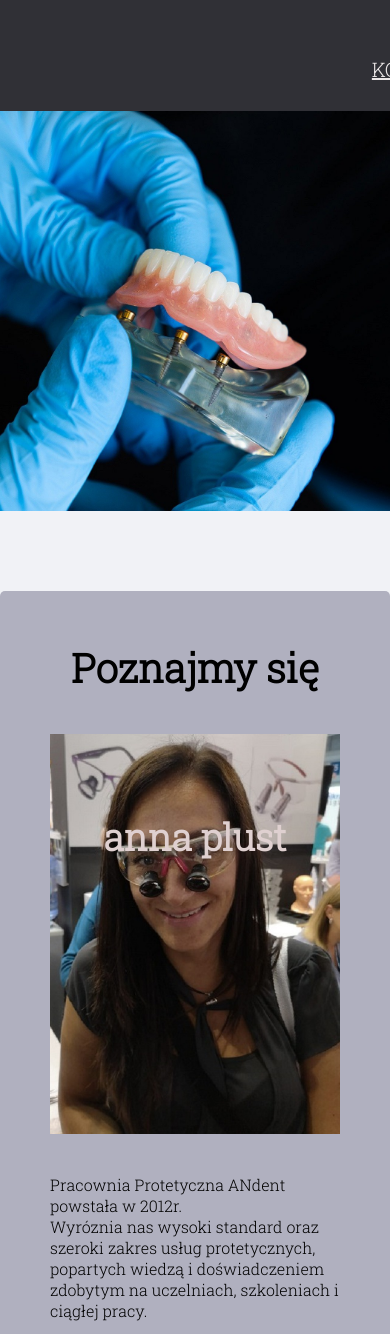
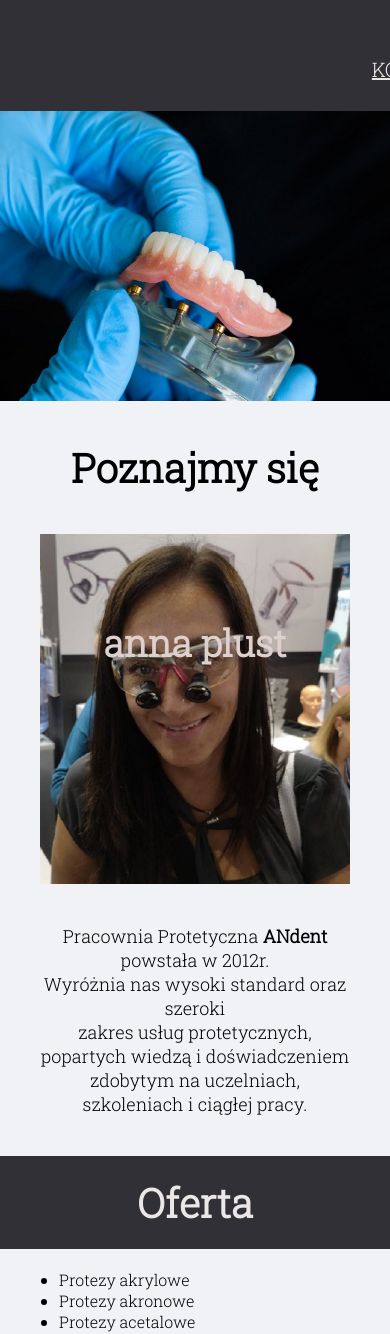
Before and after one commit to pkproject-office/PracowniaProtetyczna, a website: page index.html in a window 390 px wide. Shown: the part 299-1633 px from the top of the page. Drawn offline with Linux system fonts and the light colour scheme.

Commit message:
change responsive parameters

```diff
--- a/index.html
+++ b/index.html
@@ -45,11 +45,11 @@
                             uczestnicząc w wielu kursach.</p>
                     </div>
                 </div>
+                <p>Pracownia Protetyczna <strong>ANdent</strong> powstała w 2012r. <br>Wyróżnia nas wysoki standard oraz szeroki <br>zakres
+                    usług protetycznych, popartych wiedzą i doświadczeniem zdobytym na uczelniach, szkoleniach i
+                    ciągłej pracy.
+                </p>
             </div>
-            <p>Pracownia Protetyczna ANdent powstała w 2012r.<br> Wyróznia nas wysoki standard oraz szeroki zakres usług
-                protetycznych,<br> popartych wiedzą i doświadczeniem zdobytym na uczelniach, szkoleniach i ciągłej
-                pracy.
-            </p>
         </div>
     </div>
 
--- a/sass/style.scss
+++ b/sass/style.scss
@@ -1,4 +1,4 @@
-@import url('https://fonts.googleapis.com/css2?family=Dosis:wght@500&display=swap');
+@import url("https://fonts.googleapis.com/css2?family=Dosis:wght@500&display=swap");
 * {
   margin: 0;
   padding: 0;
@@ -7,7 +7,7 @@
 
 body {
   background-color: #f1f2f6;
-    font-family: 'Roboto Slab', serif;
+  font-family: "Roboto Slab", serif;
 }
 
 .container {
@@ -29,7 +29,7 @@ section {
 
 .slide {
   width: 100%;
-    height: 850px;
+  height: 750px;
 }
 
 .team {
@@ -40,10 +40,10 @@ section {
 
 nav {
   background: #303036;
-    position:static;
+  position: static;
   top: 10px;
   width: 100%;
-    display:flex;
+  display: flex;
   justify-content: space-around;
   align-items: center;
   min-height: 8vh;
@@ -52,12 +52,11 @@ nav {
 .logo {
   color: rgb(235, 231, 231);
   font-size: 30px;
-    font-family: 'Dosis', sans-serif;
+  font-family: "Dosis", sans-serif;
   line-height: 80px;
   padding: 0 100px;
   font-weight: bold;
   word-spacing: 6px;
-
 }
 
 .nav-links li {
@@ -75,15 +74,15 @@ nav {
 
 .nav-links li a:hover {
   color: #5e5e80;
-  transition: .5s;
+  transition: 0.5s;
 }
 
 .intro-container {
-    background-color: #b0b0bf;
   display: flex;
   padding: 30px;
-    width: 40%;
+  width: 45%;
   margin: 40px auto;
+  border: 2px solid #303036;
   border-radius: 5px;
 }
 
@@ -93,7 +92,7 @@ nav {
   margin: 20px;
 }
 
-.intro-contain p{
+.intro-contain p {
   padding: 20px;
 }
 
@@ -104,16 +103,21 @@ nav {
   flex-wrap: wrap;
 }
 
+.intro p {
+  text-align: center;
+  font-size: 18px;
+}
+
 .image {
   position: relative;
   flex: 1;
   max-width: 460px;
-    height: 400px;
+  height: 350px;
   margin: 20px;
   overflow: hidden;
 }
 
-.image img{
+.image img {
   opacity: 1;
   position: relative;
   vertical-align: top;
@@ -130,12 +134,12 @@ nav {
   position: absolute;
   top: 0;
   right: 0;
-    color:rgb(223, 208, 208);
+  color: rgb(223, 208, 208);
   width: 100%;
   height: 100%;
 }
 
-.image .details h2{
+.image .details h2 {
   text-align: center;
   font-size: 37px;
   text-transform: lowercase;
@@ -145,17 +149,17 @@ nav {
   transition-property: transform;
 }
 
-.image .details h2 span{
+.image .details h2 span {
   font-weight: 900;
 }
 
-.image:hover .details h2{
+.image:hover .details h2 {
   transform: translateY(-30px);
-  color:rgb(17, 16, 16);
+  color: rgb(17, 16, 16);
 }
 
 .image .details p {
-  margin: 30px 30px 0 30px;
+  margin: 20px 30px 0 30px;
   font-size: 17px;
   font-weight: 600;
   text-align: center;
@@ -167,14 +171,13 @@ nav {
 .image:hover .details p {
   opacity: 1;
   transform: translateY(-40px);
-  color:rgb(17, 16, 16);
+  color: rgb(17, 16, 16);
   font-weight: 600;
 }
 
 .introduction h2 {
   text-align: center;
   font-size: 40px;
-  margin: 40px auto;
   padding: 20px;
   background-color: #303036;
   color: rgb(235, 231, 231);
@@ -186,41 +189,40 @@ nav {
   margin: 40px auto;
 }
 
-.introduction-container ul{
-  display:inline-block;
+.introduction-container ul {
+  display: inline-block;
   flex-direction: column;
   justify-content: center;
 }
 
-.gallery h2{
+.gallery h2 {
   text-align: center;
   font-size: 40px;
-    margin: 40px auto;
   padding: 20px;
   background-color: #303036;
   color: rgb(235, 231, 231);
 }
 
-.gallery-container{
-    position:relative;
+.gallery-container {
+  position: relative;
   column-count: 4;
   padding: 20px;
   width: 80%;
   margin: 40px auto;
 }
 
-.gallery-image{
+.gallery-image {
   display: inline-block;
   margin-bottom: 10px;
   overflow: hidden;
 }
 
-.photogallery{
+.photogallery {
   width: 100%;
   transition: 0.25s ease-in-out;
 }
 
- .photogallery:hover{
+.photogallery:hover {
   transform: scale(1.1);
 }
 
@@ -243,13 +245,13 @@ nav {
 }
 
 .footer .logo-text {
-    font-family: 'Dosis', sans-serif;
+  font-family: "Dosis", sans-serif;
   word-spacing: 6px;
 }
 
-  .footer .footer-content h1{
+.footer .footer-content h1 {
   color: rgb(235, 231, 231);
-    margin-bottom:10px;
+  margin-bottom: 10px;
 }
 
 .footer .footer-content h2 {
@@ -277,26 +279,26 @@ nav {
   font-size: 20px;
   color: #81ecec;
   border-radius: 5px;
-    transition: all .3s;
+  transition: all 0.3s;
 }
 
 .footer .footer-content .about .socials a:hover {
   border: 1px solid white;
   color: white;
-    transition: all .3s;
+  transition: all 0.3s;
 }
 
-  .footer .footer-content .links p{
+.footer .footer-content .links p {
   display: block;
   margin-bottom: 3px;
   font-size: 16px;
-    transition: all .3s;
+  transition: all 0.3s;
 }
 
 .footer .footer-content .links p:hover {
   color: white;
   margin-left: 15px;
-    transition: all .2s;
+  transition: all 0.2s;
 }
 
 .footer .footer-bottom {
@@ -314,7 +316,7 @@ nav {
   color: #81ecec;
 }
 
-  .footer-bottom .bottomLink:hover{
+.footer-bottom .bottomLink:hover {
   color: rgb(235, 231, 231);
 }
 
@@ -333,25 +335,38 @@ nav {
   }
 }
 
-    @media (max-width: 768px){
+@media (max-width: 768px) {
+  .team {
+    height: 350px;
+    width: 100%;
+  }
 
-
-        .team{
-          height: 400px;
+  .slide {
     width: 100%;
+    height: 700px;
   }
 
   .image img {
     width: 100%;
   }
-        .image .details p{
+
+  .image .details p {
     font-size: 16px;
   }
 
   .intro-container {
+    margin: 0;
     width: 100%;
+    padding: 20px;
+    border: none;
   }
-        .gallery-container{
+
+  .introduction-container {
+    margin: 0 auto;
+  }
+
+  .gallery-container {
+    margin: 0 auto;
     column-count: 2;
   }
 }
```
Also changed, not shown: css/style.css, 1 other file. Lines whose indentation alone changed are shown as unchanged.
